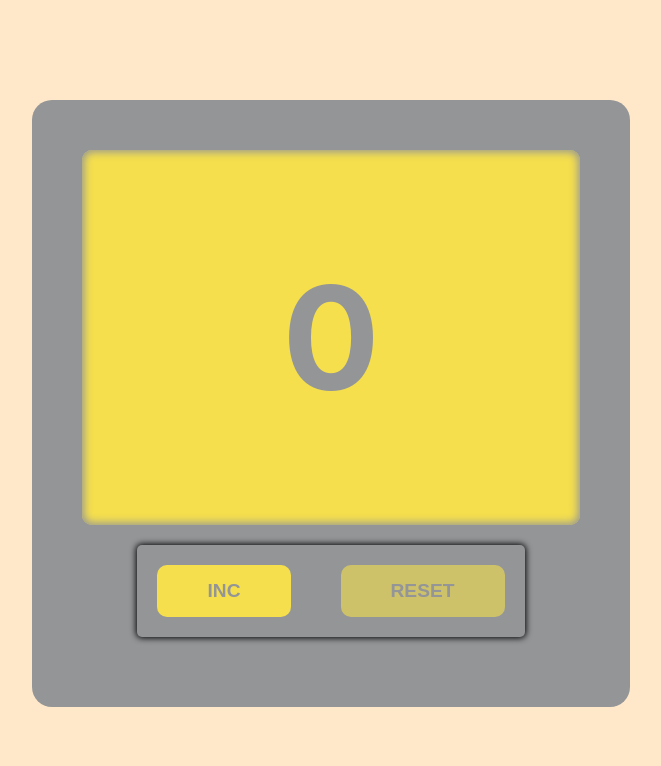
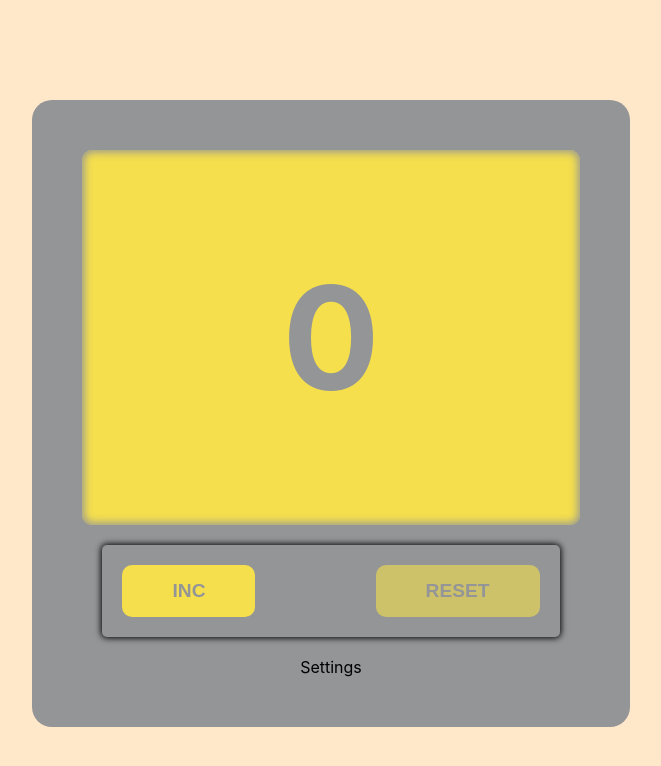
Before and after one commit to iForced/counter, a React (Create React App) app: page / in a window 1280 px wide. Shown: the top 766 px of the page, without its empty margins (309-970 px from the left). Built offline with nearby package versions, Linux system fonts and the light colour scheme.

Commit message:
separtate counter component from settings component

```diff
--- a/src/App.module.css
+++ b/src/App.module.css
@@ -12,6 +12,7 @@
 
 .buttons {
     display: flex;
+    justify-content: space-between;
     gap: 50px;
     border-radius: 5px;
     margin: 20px;
--- a/src/App.tsx
+++ b/src/App.tsx
@@ -2,6 +2,8 @@ import React, {useState} from 'react';
 import s from './App.module.css';
 import {Screen} from "./components/Screen/Screen";
 import {Button} from "./components/Button/Button";
+import {Counter} from "./components/Counter/Counter";
+import {Settings} from "./components/Settings/Settings";
 
 function App() {
     const MAX_VALUE: number = 5
@@ -11,25 +13,13 @@ function App() {
 
     return (
         <div className={s.app}>
-            <Screen counterValue={counter}/>
-            <div className={s.buttons}>
-                <Button
-                    name={"INC"}
-                    setCounterValue={setCounter}
-                    counterValue={counter}
-                    disabled={counter === MAX_VALUE}
-                    maxValue={MAX_VALUE}
-                    startValue={START_VALUE}
-                />
-                <Button
-                    name={"RESET"}
-                    setCounterValue={setCounter}
-                    counterValue={counter}
-                    disabled={counter === START_VALUE}
-                    maxValue={MAX_VALUE}
-                    startValue={START_VALUE}
-                />
-            </div>
+            <Counter
+                counter={counter}
+                setCounter={setCounter}
+                maxValue={MAX_VALUE}
+                startValue={START_VALUE}
+            />
+            <Settings />
         </div>
     );
 }
--- /dev/null
+++ b/src/components/Counter/Counter.tsx
@@ -0,0 +1,44 @@
+import React from "react";
+import {Screen} from "../Screen/Screen";
+import s from "../../App.module.css";
+import {Button} from "../Button/Button";
+
+type PropsType = {
+    counter: number
+    setCounter: (value: number) => void
+    maxValue: number
+    startValue: number
+}
+
+export const Counter: React.FC<PropsType> = (
+    {
+        counter,
+        setCounter,
+        maxValue,
+        startValue
+    }
+) => {
+    return (
+        <div className={s.counter}>
+            <Screen counterValue={counter}/>
+            <div className={s.buttons}>
+                <Button
+                    name={"INC"}
+                    setCounterValue={setCounter}
+                    counterValue={counter}
+                    disabled={counter === maxValue}
+                    maxValue={maxValue}
+                    startValue={startValue}
+                />
+                <Button
+                    name={"RESET"}
+                    setCounterValue={setCounter}
+                    counterValue={counter}
+                    disabled={counter === startValue}
+                    maxValue={maxValue}
+                    startValue={startValue}
+                />
+            </div>
+        </div>
+    )
+}
--- a/src/components/Screen/Screen.tsx
+++ b/src/components/Screen/Screen.tsx
@@ -1,4 +1,5 @@
 import React from "react";
+
 type ScreenPropsType = {
     counterValue: number
 }
--- /dev/null
+++ b/src/components/Settings/Settings.tsx
@@ -0,0 +1,9 @@
+import React from "react";
+
+export const Settings: React.FC = () => {
+    return (
+        <div>
+            Settings
+        </div>
+    )
+}
```
Also changed, not shown: src/components/Button/Button.tsx (+8 -1 lines).
